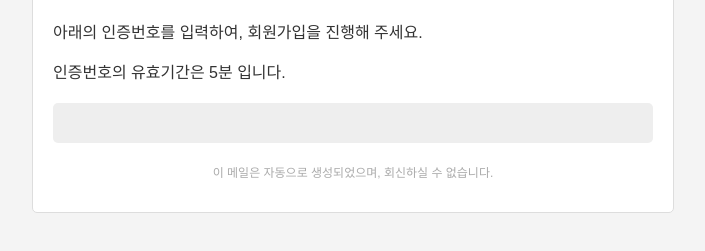
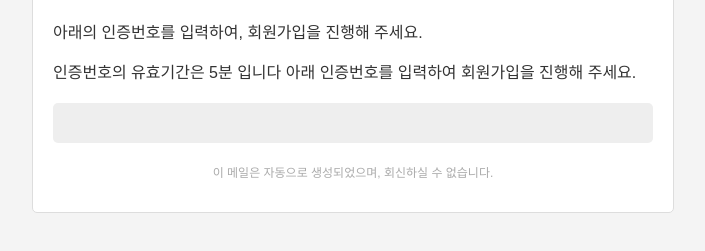
Before and after one commit to THE-HERA-CLASS/HC-backend, a website: page utils/mail.ejs in a window 1280 px wide. Shown: the part 91-342 px from the top of the page, without its empty margins (287-992 px from the left). Drawn offline with nearby package versions, Linux system fonts and the light colour scheme; files that its build step writes are made by us from their sources.

Commit message:
Update mail.ejs

```diff
--- a/utils/mail.ejs
+++ b/utils/mail.ejs
@@ -5,7 +5,7 @@
       <p style="color: #333; font-size: 16px;">
         아래의 인증번호를 입력하여, 회원가입을 진행해 주세요.
       </p>
-      <p style="color: #333; font-size: 16px;">인증번호의 유효기간은 5분 입니다.</p>
+      <p style="color: #333; font-size: 16px;">인증번호의 유효기간은 5분 입니다 아래 인증번호를 입력하여 회원가입을 진행해 주세요.</p>
       <div style="background-color:#eee; padding:20px; text-align:center; margin:20px 0; border-radius:5px;">
         <h2 style="margin:0; color:#333;"><%= userCode %></h2>
       </div>
```
